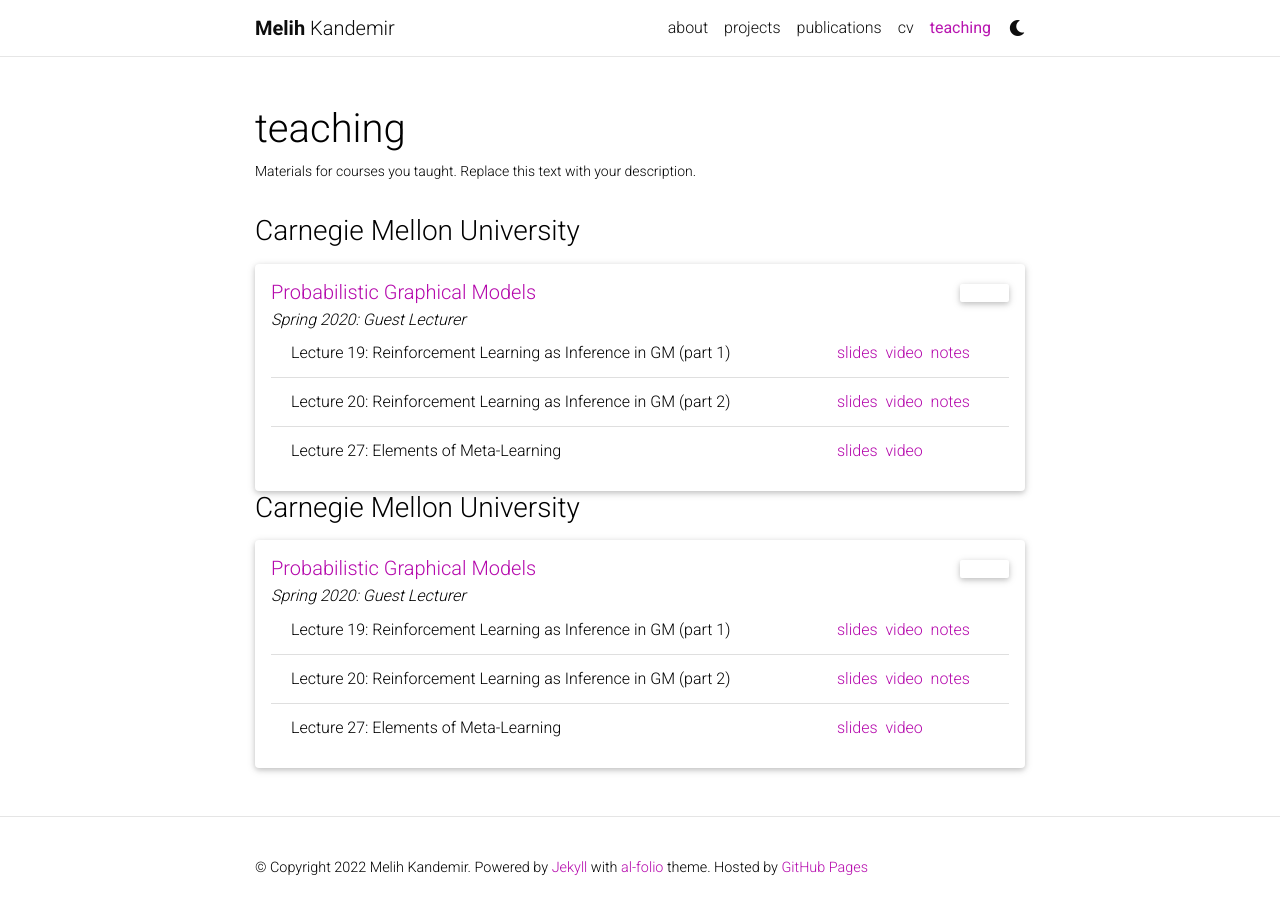
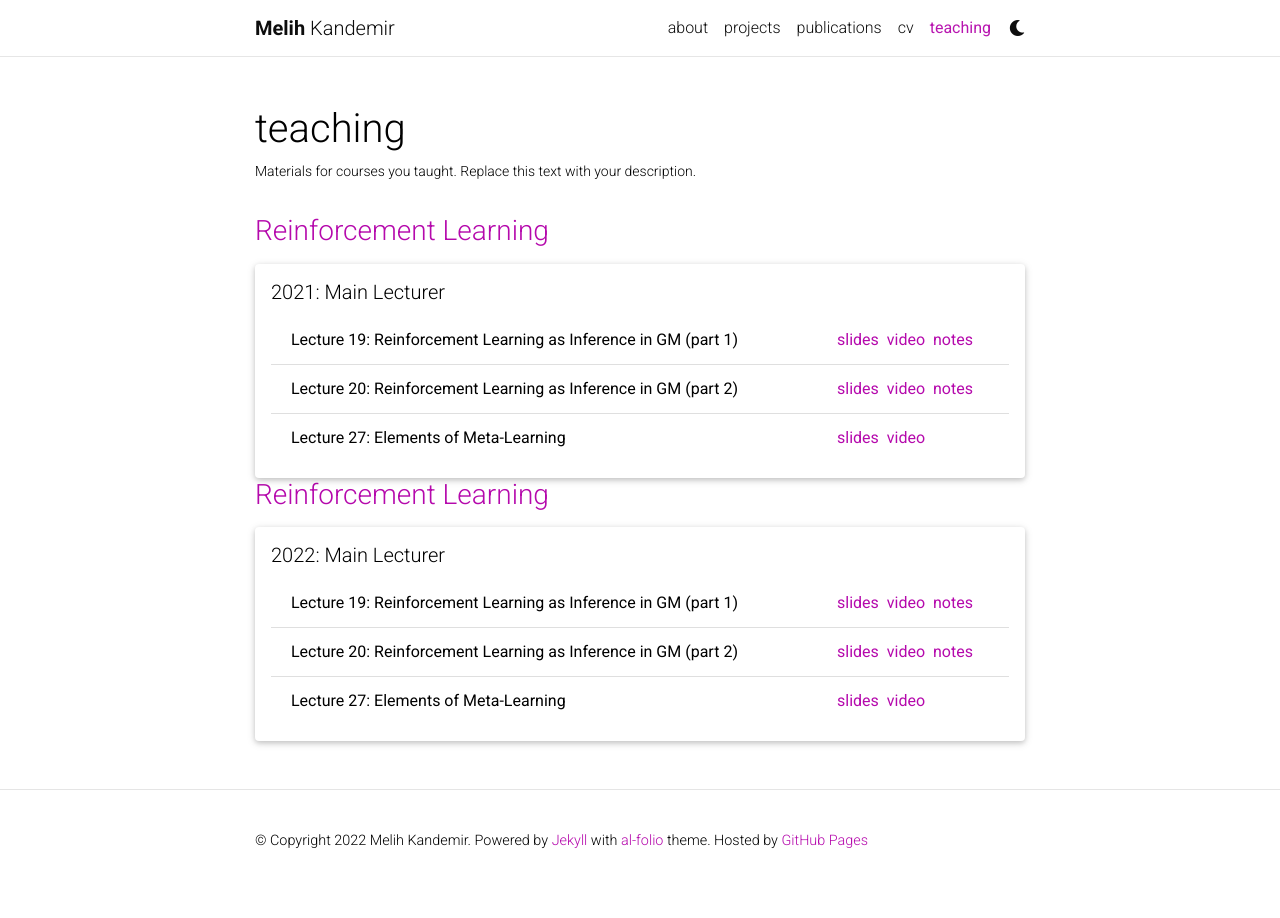
Before and after one commit to aportekila/melihkandemir, a Jekyll site: the page built from _pages/teaching.md, in a window 1280 px wide. Built offline with Jekyll 4.4.1, drawn with Linux system fonts in a browser that asks for light colours; comment, search, counter and statistics services are not loaded; a style sheet for code colours, icons or effects is not loaded.

```diff
--- a/_data/teaching.yml
+++ b/_data/teaching.yml
@@ -4,6 +4,7 @@ lectures:
     institution: University of Southern Denmark
     department: IMADA
     year: 2021
+    tern: Spring
     link:
     schedule:
       - week: 1
--- a/_includes/lecture.html
+++ b/_includes/lecture.html
@@ -1,19 +1,17 @@
-<h3 id="carnegie-mellon-university">Carnegie Mellon University</h3>
+{% if include.lecture.link %}
+    <h3> {{ include.lecture.title }}</h3>
+{% else %}
+    <h3> <a href="{{ include.lecture.link }}" target="_blank" rel="noopener noreferrer">{{ include.lecture.title }}</a></h3>
+{% endif %}
 <div class="card mt-3">
     <div class="p-3">
       <div class="row">
         <div class="col-sm-10">
-          <h5 class="card-title"><a href="https://www.cs.cmu.edu/~epxing/Class/10708-20/index.html" target="_blank" rel="noopener noreferrer">Probabilistic Graphical Models</a></h5>
-          <h6 class="card-subtitle font-italic">Spring 2020: Guest Lecturer</h6>
-        </div>
-        <div class="col-sm-2 text-sm-right">
-          <span class="badge">
-            10-708
-          </span>
+          <h5 class="card-title"> {{include.lecture.term }} {{include.lecture.year }}: {{include.lecture.type }}</h5>
         </div>
       </div>
 
-      <ul class="card-text font-weight-light list-group list-group-flush">
+      <ul class="card-text font-weight list-group list-group-flush">
 
         <li class="list-group-item">
           <div class="row">
```
